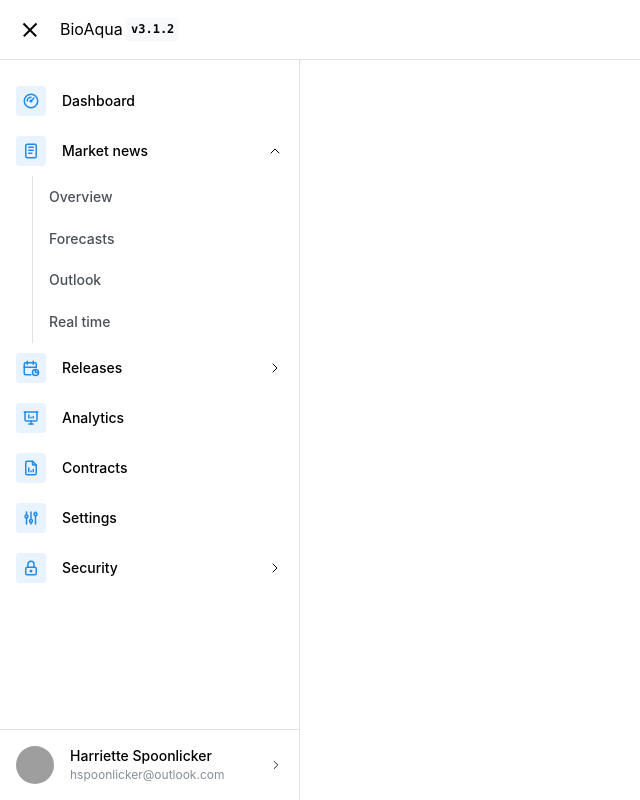
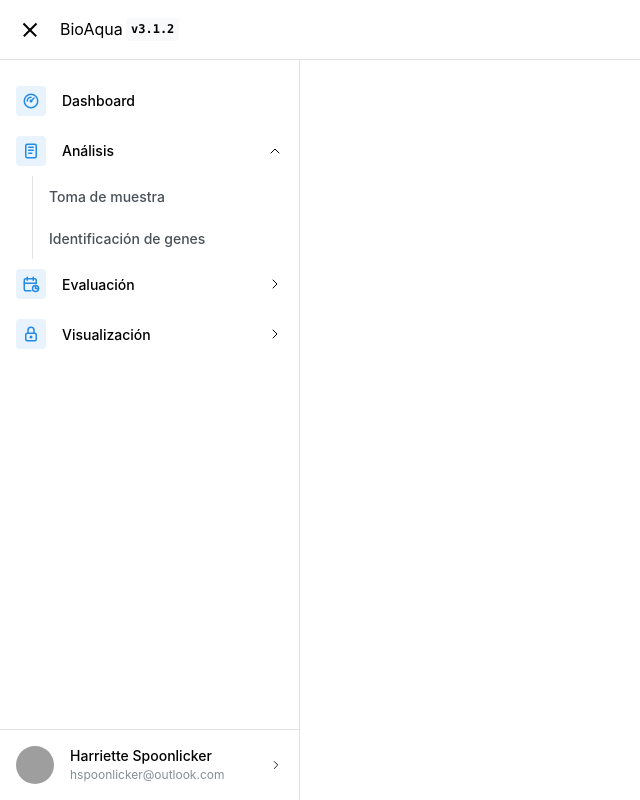
Before and after one commit to Julianqll/BioAqua, a React (Vite) app: page /dashboard in a window 1280 px wide. Shown: the whole page, without its empty margins (0-640 px from the left). Built offline with nearby package versions, Linux system fonts and the light colour scheme; grey boxes are pictures that could not be loaded; the HTML template or start-up script is replaced by a standard one.

Commit message:
fix: labels changed

```diff
--- a/src/components/NavbarNested/NavBarNested.tsx
+++ b/src/components/NavbarNested/NavBarNested.tsx
@@ -15,18 +15,16 @@ import { LinksGroup } from '../NavbarLinksGroup/NavbarLinksGroup';
 const mockdata = [
   { label: 'Dashboard', icon: IconGauge },
   {
-    label: 'Market news',
+    label: 'Análisis',
     icon: IconNotes,
     initiallyOpened: true,
     links: [
-      { label: 'Overview', link: '/' },
-      { label: 'Forecasts', link: '/' },
-      { label: 'Outlook', link: '/' },
-      { label: 'Real time', link: '/' },
+      { label: 'Toma de muestra', link: '/dashboard/samples' },
+      { label: 'Identificación de genes', link: '/' },
     ],
   },
   {
-    label: 'Releases',
+    label: 'Evaluación',
     icon: IconCalendarStats,
     links: [
       { label: 'Upcoming releases', link: '/' },
@@ -34,11 +32,8 @@ const mockdata = [
       { label: 'Releases schedule', link: '/' },
     ],
   },
-  { label: 'Analytics', icon: IconPresentationAnalytics },
-  { label: 'Contracts', icon: IconFileAnalytics },
-  { label: 'Settings', icon: IconAdjustments },
   {
-    label: 'Security',
+    label: 'Visualización',
     icon: IconLock,
     links: [
       { label: 'Enable 2FA', link: '/' },
```
